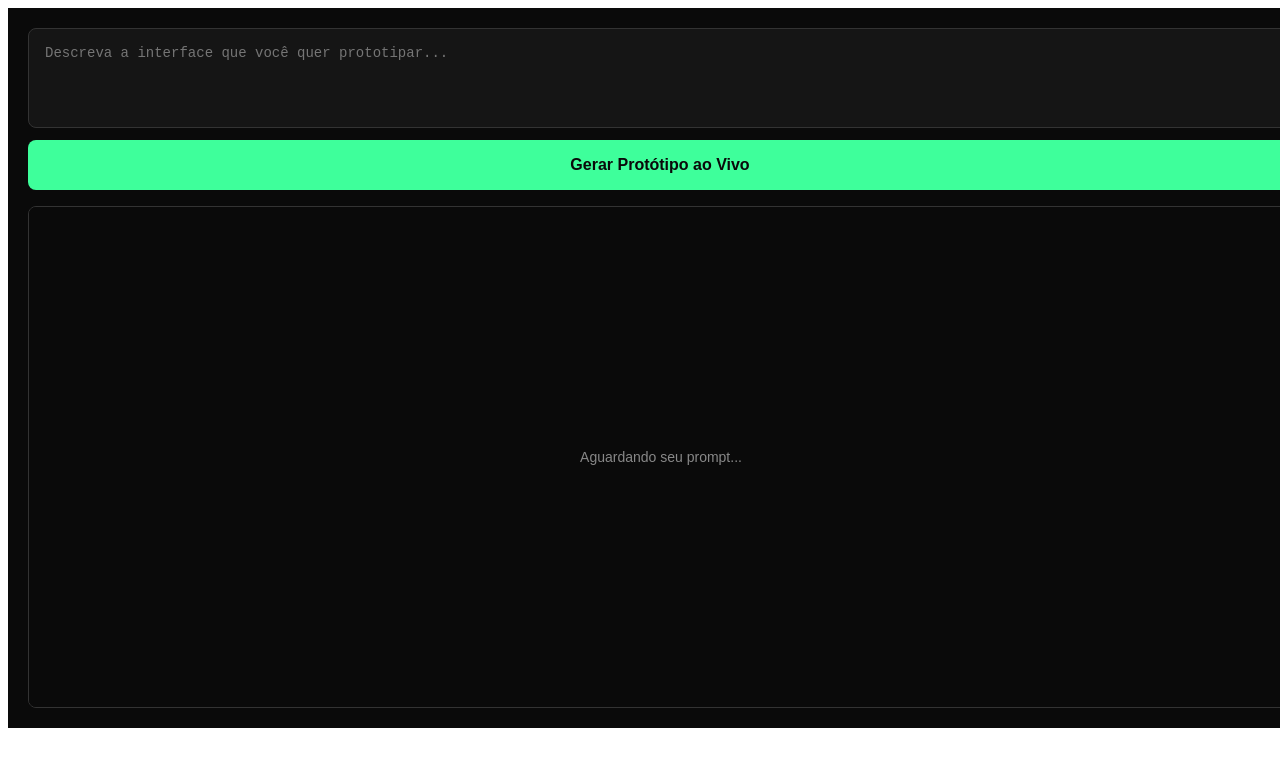
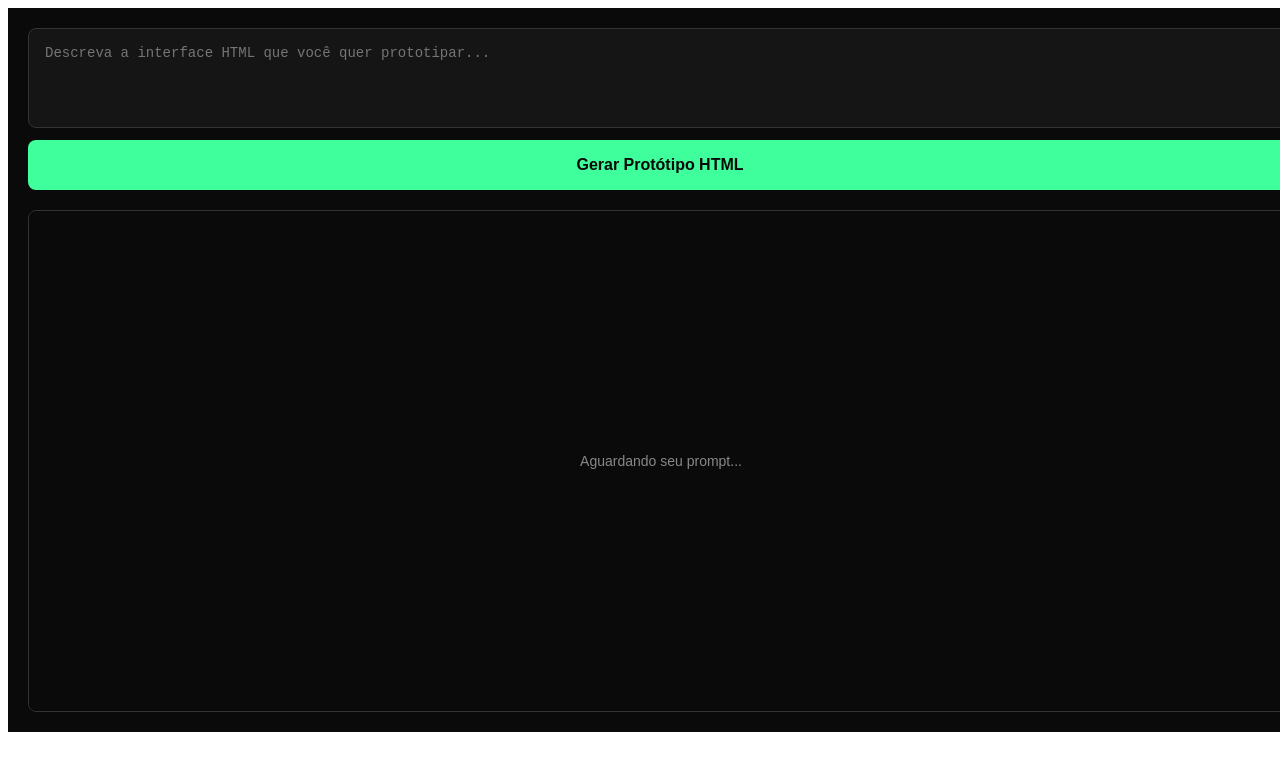
Before and after one commit to ghcastellano/soo-tech-sandbox-updated, a Next.js app: page / in a window 1280 px wide. Shown: the top 770 px of the page. Built offline with nearby package versions, Linux system fonts and the light colour scheme.

Commit message:
Update page.tsx

```diff
--- a/app/page.tsx
+++ b/app/page.tsx
@@ -1,37 +1,23 @@
 "use client";
 
-import React, { useState, useRef, useEffect } from "react";
-import sdk from "@stackblitz/sdk";
-
-// --- ARQUIVOS DE SISTEMA (Template 'typescript', sem StrictMode) ---
-const indexHtml = `<!DOCTYPE html><html lang="en"><head><meta charset="UTF-8" /><meta name="viewport" content="width=device-width, initial-scale=1.0" /><title>AI Prototype</title><link rel="stylesheet" href="styles.css"></head><body><div id="root"></div><script type="module" src="index.ts"></script></body></html>`;
-const indexTsx = `import React from 'react';\nimport ReactDOM from 'react-dom';\nimport App from './App';\nimport './styles.css';\n\nconst rootElement = document.getElementById('root');\n\nReactDOM.render(<App />, rootElement);`; // Sem StrictMode
-const stylesCss = `body { font-family: sans-serif; background-color: #1e1e1e; color: white; margin: 0; padding: 0; } #root { padding: 1rem; }`;
-// --- FIM DOS ARQUIVOS DE SISTEMA ---
+import React, { useState, useEffect } from "react";
+// Não precisamos mais do StackBlitz SDK ou useCompletion
 
 export default function LiveSandbox() {
     const [input, setInput] = useState("");
-    const latestCodeRef = useRef<string | null>(null);
+    const [generatedHtml, setGeneratedHtml] = useState<string | null>(null); // Estado para guardar o HTML
     const [isLoadingAPI, setIsLoadingAPI] = useState(false);
-    const [isBootingSandbox, setIsBootingSandbox] = useState(false);
     const [error, setError] = useState<string | null>(null);
-    const sandboxRef = useRef<HTMLDivElement>(null);
-    const hasBootedRef = useRef(false);
-    const [submissionTrigger, setSubmissionTrigger] = useState(0);
+    const [submissionTrigger, setSubmissionTrigger] = useState(0); // Para saber quando o fetch terminou
 
-    // Função Fetch Manual (sem mudanças)
-    const fetchGeneratedCode = async (prompt: string) => {
+    // Função Fetch Manual (adaptada para HTML)
+    const fetchGeneratedHtml = async (prompt: string) => {
         setIsLoadingAPI(true);
         setError(null);
-        latestCodeRef.current = null;
-        hasBootedRef.current = false;
-
-        // REMOVIDO: Limpeza manual do innerHTML
-        // if (sandboxRef.current) sandboxRef.current.innerHTML = "";
-
-        console.log("Iniciando fetch para /api/generateApp com prompt:", prompt);
+        setGeneratedHtml(null); // Limpa o HTML anterior
+        console.log("Iniciando fetch para /api/generateApp (HTML) com prompt:", prompt);
         try {
-            const response = await fetch('/api/generateApp', {
+            const response = await fetch('/api/generateApp', { // A API é a mesma
                 method: 'POST', headers: { 'Content-Type': 'application/json' }, body: JSON.stringify({ prompt }),
             });
             console.log("Resposta da API recebida, status:", response.status);
@@ -39,133 +25,94 @@ export default function LiveSandbox() {
                 const errorText = await response.text(); throw new Error(`Erro da API (${response.status}): ${errorText || response.statusText}`);
             }
             if (!response.body) { throw new Error("Resposta da API vazia."); }
+
+            // Ler a stream de texto completa
             const reader = response.body.getReader();
             const decoder = new TextDecoder();
-            let codeAccumulator = "";
+            let htmlAccumulator = "";
             console.log("Lendo stream...");
             while (true) {
                 const { done, value } = await reader.read();
                 if (done) { console.log("Stream finalizada."); break; }
-                codeAccumulator += decoder.decode(value, { stream: true });
+                htmlAccumulator += decoder.decode(value, { stream: true });
             }
-            console.log("Código final acumulado:", codeAccumulator);
-            latestCodeRef.current = codeAccumulator;
+            console.log("HTML final acumulado:", htmlAccumulator);
+
+            // Verifica se a IA retornou algo minimamente parecido com HTML
+            if (htmlAccumulator && htmlAccumulator.trim().toLowerCase().includes('<html>')) {
+                setGeneratedHtml(htmlAccumulator); // Define o estado com o HTML completo
+            } else {
+                 console.error("Erro: A resposta da IA não parece ser HTML válido:", htmlAccumulator);
+                 setError("A IA respondeu, mas o formato não parece ser HTML válido.");
+                 setGeneratedHtml(null); // Garante que fique nulo
+            }
+
         } catch (err: any) {
-            console.error("Erro durante o fetch:", err);
+            console.error("Erro durante o fetch ou leitura da stream:", err);
             setError(err.message || "Erro desconhecido.");
         } finally {
             setIsLoadingAPI(false);
             console.log("Fetch finalizado.");
-            setSubmissionTrigger(prev => prev + 1);
+            setSubmissionTrigger(prev => prev + 1); // Dispara o useEffect
         }
     };
 
     const onFormSubmit = (e: React.FormEvent<HTMLFormElement>) => {
         e.preventDefault();
         const currentInput = input.trim();
-        if (!currentInput || isLoadingAPI || isBootingSandbox) return;
-        fetchGeneratedCode(currentInput);
+        if (!currentInput || isLoadingAPI) return;
+        fetchGeneratedHtml(currentInput);
     };
 
-    // useEffect para iniciar o Sandbox (sem mudanças)
-    useEffect(() => {
-        if (submissionTrigger > 0 && !isLoadingAPI && !hasBootedRef.current) {
-            hasBootedRef.current = true;
-            const currentCode = latestCodeRef.current;
-            console.log("useEffect pós-fetch ativado. Código na Ref:", currentCode);
-            if (currentCode && currentCode.trim().length > 0) {
-                 console.log("Código válido detectado na Ref. Iniciando boot do sandbox...");
-                 setIsBootingSandbox(true);
-                 bootSandbox(currentCode);
-             } else if (!error) {
-                 console.error("Erro: Código final vazio na Ref após fetch bem-sucedido.");
-                 setError("A IA respondeu, mas o código final está vazio.");
-             }
-        }
-    }, [submissionTrigger, isLoadingAPI, error]);
-
-    // Função bootSandbox (voltando para template 'typescript')
-    const bootSandbox = (appCode: string) => {
-        if (!sandboxRef.current) {
-            console.error("Referência do Sandbox não encontrada no bootSandbox");
-            setIsLoadingAPI(false);
-            setIsBootingSandbox(false);
-            setError("Erro interno: Container do sandbox não encontrado.");
-            return;
-        };
-        // O SDK deve lidar com a limpeza do container agora
-        console.log("Chamando sdk.embedProject com template typescript...");
-        sdk.embedProject(
-            sandboxRef.current,
-            {
-                title: "Protótipo Gerado pela Soo Tech",
-                template: "typescript", // <-- VOLTANDO PARA TYPESCRIPT
-                files: {
-                    "index.html": indexHtml,
-                    "index.ts": indexTsx,   // Arquivo de entrada correto
-                    "styles.css": stylesCss,
-                    "App.tsx": appCode,    // Código da IA
-                },
-            },
-            { // Opções de Embed
-                openFile: "App.tsx",
-                view: "preview",
-                height: 500,
-                theme: "dark",
-                hideExplorer: true,
-                hideNavigation: true,
-                hideDevTools: true,
-                clickToLoad: false,
-            }
-        ).then(() => {
-            console.log("Sandbox iniciado com sucesso.");
-            setIsBootingSandbox(false);
-        }).catch((err) => {
-             console.error("Erro ao iniciar o StackBlitz:", err);
-             setIsLoadingAPI(false);
-             setIsBootingSandbox(false);
-             setError(`Erro ao iniciar o ambiente: ${err.message}`);
-        });
-    };
-
-    const isOverallLoading = isLoadingAPI || isBootingSandbox;
-
-    // Interface (JSX - sem mudanças)
+    // Interface (JSX - Com iframe e srcdoc)
     return (
         <div style={{ width: "100%", fontFamily: "sans-serif", color: "white", background: "#0A0A0A", padding: "20px" }}>
             <form onSubmit={onFormSubmit} style={{ marginBottom: "16px" }}>
                 <textarea
                     value={input}
                     onChange={(e) => setInput(e.target.value)}
-                    placeholder="Descreva a interface que você quer prototipar..."
+                    placeholder="Descreva a interface HTML que você quer prototipar..." // Atualizado placeholder
                     style={textAreaStyle}
-                    disabled={isOverallLoading}
+                    disabled={isLoadingAPI}
                 />
-                <button type="submit" style={buttonStyle} disabled={isOverallLoading || !input.trim()}>
-                    {isLoadingAPI ? "Gerando Código..." : (isBootingSandbox ? "Compilando Protótipo..." : "Gerar Protótipo ao Vivo")}
+                <button type="submit" style={buttonStyle} disabled={isLoadingAPI || !input.trim()}>
+                    {isLoadingAPI ? "Gerando Protótipo HTML..." : "Gerar Protótipo HTML"}
                 </button>
             </form>
 
              {error && ( <div style={errorStyle}><strong>Erro:</strong> {error}</div> )}
 
-            <div ref={sandboxRef} id="sandbox-container" style={sandboxContainerStyle}>
-                {isOverallLoading && (
+            {/* Container para o Iframe */}
+            <div style={sandboxContainerStyle}>
+                {isLoadingAPI && (
                     <div style={loadingStyle}>
-                        {isLoadingAPI ? "Aguarde... Gerando código com IA..." : "Iniciando sandbox e compilando..."}
-                        <br/>(Isso pode levar mais tempo)
+                        Aguarde... Gerando código HTML com IA...
                     </div>
                 )}
-                {!isOverallLoading && (!sandboxRef.current || sandboxRef.current.innerHTML === "") && !error && (
+                {!isLoadingAPI && generatedHtml && !error && (
+                    <iframe
+                        srcDoc={generatedHtml} // INJETA O HTML AQUI
+                        style={iframeStyle}
+                        sandbox="allow-scripts allow-same-origin" // Permite JS, mas restringe algumas coisas
+                        title="Protótipo Gerado por IA"
+                    />
+                )}
+                {!isLoadingAPI && !generatedHtml && !error && (
                      <div style={loadingStyle}>Aguardando seu prompt...</div>
                 )}
+                 {/* Mensagem se a IA retornou vazio, mesmo sem erro de fetch */}
+                 {!isLoadingAPI && generatedHtml === null && submissionTrigger > 0 && !error &&(
+                      <div style={loadingStyle}>A IA respondeu, mas o código HTML parece vazio ou inválido.</div>
+                 )}
             </div>
         </div>
     )
 }
 
-// Estilos (mantidos)
+// Estilos
 const textAreaStyle: React.CSSProperties = { width: "100%", minHeight: "100px", padding: "16px", background: "#151515", color: "#FFFFFF", border: "1px solid #333", borderRadius: "8px", fontFamily: "monospace", fontSize: "14px", boxSizing: "border-box" };
 const buttonStyle: React.CSSProperties = { width: "100%", padding: "16px", background: "#3EFF9B", color: "#0A0A0A", border: "none", borderRadius: "8px", cursor: "pointer", fontSize: "16px", fontWeight: "bold", marginTop: "8px" };
-const sandboxContainerStyle: React.CSSProperties = { width: "100%", height: "500px", background: "#0A0A0A", border: "1px solid #333", borderRadius: "8px", overflow: "hidden", position: 'relative' };
+const sandboxContainerStyle: React.CSSProperties = { width: "100%", height: "500px", background: "#0A0A0A", border: "1px solid #333", borderRadius: "8px", overflow: "hidden", position: 'relative', marginTop: '20px' };
 const loadingStyle: React.CSSProperties = { position: 'absolute', top: 0, left: 0, right: 0, bottom: 0, display: "flex", flexDirection: "column", alignItems: "center", justifyContent: "center", textAlign: "center", color: "#888", fontSize: "14px", background: '#0A0A0A' };
 const errorStyle: React.CSSProperties = { color: 'red', marginBottom: '10px', whiteSpace: 'pre-wrap', border: '1px solid red', padding: '10px', borderRadius: '4px', background: '#2a0000' };
+const iframeStyle: React.CSSProperties = { width: '100%', height: '100%', border: 'none' };
```
